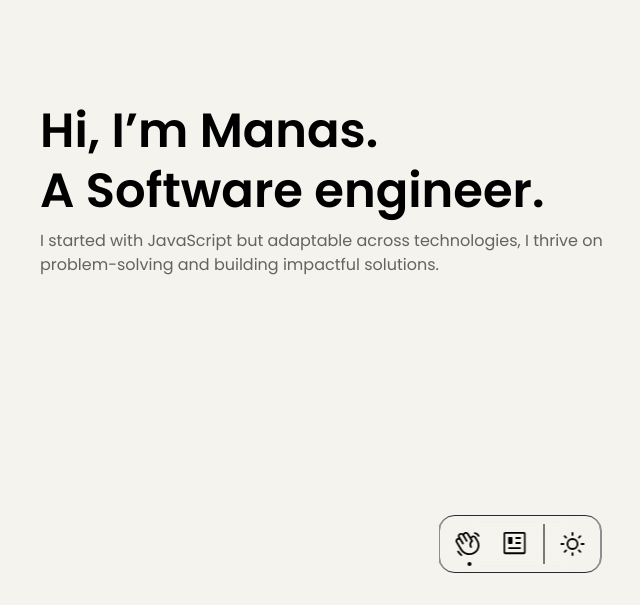
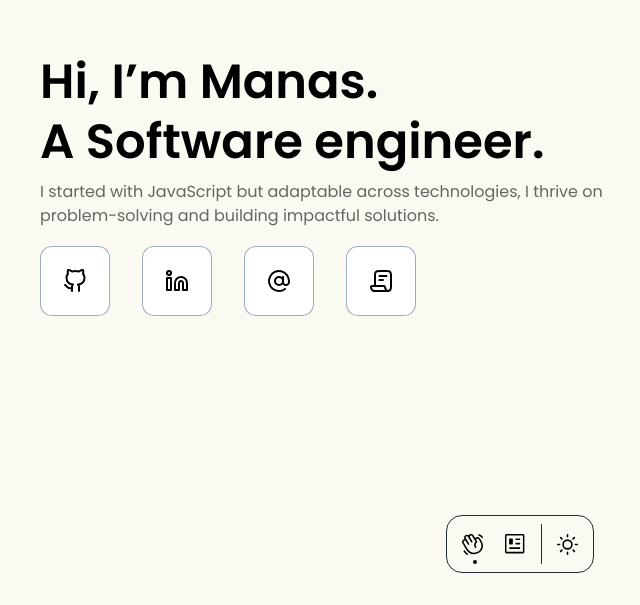
Before and after one commit to manasamancharla/masc, a React (Vite) app: page / in a window 1280 px wide. Shown: the part 195-800 px from the top of the page, without its empty margins (120-760 px from the left). Built offline with nearby package versions, Linux system fonts and the light colour scheme.

Commit message:
feat:added button cva component

```diff
--- a/index.html
+++ b/index.html
@@ -2,7 +2,9 @@
 <html lang="en">
   <head>
     <meta charset="UTF-8" />
-    <link rel="icon" href="/vite.svg" />
+    <!-- <link href="/Sun.svg" rel="icon" media="(prefers-color-scheme: light)" />
+    <link href="/Moon.svg" rel="icon" media="(prefers-color-scheme: dark)" /> -->
+
     <meta name="viewport" content="width=device-width, initial-scale=1.0" />
     <title>Manas</title>
   </head>
--- a/src/Hero.tsx
+++ b/src/Hero.tsx
@@ -1,3 +1,9 @@
+import { Button } from "./components/ui/Button";
+import { Github } from "./components/icons/Github";
+import { Linkedin } from "./components/icons/Linkedin";
+import { Mail } from "./components/icons/Mail";
+import { Resume } from "./components/icons/Resume";
+
 const Hero = () => {
   return (
     <>
@@ -9,6 +15,20 @@ const Hero = () => {
           I started with JavaScript but adaptable across technologies, I thrive
           on problem-solving and building impactful solutions.
         </p>
+        <div className="flex flex-wrap items-center gap-8 px-0 py-2.5 relative">
+          <Button intent="cta">
+            <Github />
+          </Button>
+          <Button intent="cta">
+            <Linkedin />
+          </Button>
+          <Button intent="cta">
+            <Mail />
+          </Button>
+          <Button intent="cta">
+            <Resume />
+          </Button>
+        </div>
       </section>
     </>
   );
--- a/src/components/Navbar.tsx
+++ b/src/components/Navbar.tsx
@@ -79,7 +79,7 @@ const Navbar = () => {
             </DockIcon>
           ))}
 
-          <div className={`border-l border-text h-full`} />
+          <div className={`border-l border-[#232B34] h-full`} />
 
           {THEME.navbar.map((item) => (
             <DockIcon key={item.label}>
--- /dev/null
+++ b/src/components/icons/Github.tsx
@@ -0,0 +1,30 @@
+import type { SVGProps } from "react";
+
+export function Github(props: SVGProps<SVGSVGElement>) {
+  return (
+    <svg
+      width="24"
+      height="24"
+      viewBox="0 0 24 24"
+      fill="none"
+      aria-hidden="true"
+      xmlns="http://www.w3.org/2000/svg"
+      {...props}
+    >
+      <g clipPath="url(#clip0_89_23)">
+        <path
+          d="M9 19.0001C4 20.5001 4 16.5001 2 16.0001M16 22.0001V18.1301C16.0375 17.6532 15.9731 17.1739 15.811 16.7239C15.6489 16.2738 15.3929 15.8635 15.06 15.5201C18.2 15.1701 21.5 13.9801 21.5 8.52006C21.4997 7.12389 20.9627 5.78126 20 4.77006C20.4559 3.54857 20.4236 2.19841 19.91 1.00006C19.91 1.00006 18.73 0.65006 16 2.48006C13.708 1.85888 11.292 1.85888 9 2.48006C6.27 0.65006 5.09 1.00006 5.09 1.00006C4.57638 2.19841 4.54414 3.54857 5 4.77006C4.03013 5.78876 3.49252 7.14352 3.5 8.55006C3.5 13.9701 6.8 15.1601 9.94 15.5501C9.611 15.89 9.35726 16.2955 9.19531 16.74C9.03335 17.1845 8.96681 17.6581 9 18.1301V22.0001"
+          stroke="currentColor"
+          strokeWidth="2"
+          strokeLinecap="round"
+          strokeLinejoin="round"
+        />
+      </g>
+      <defs>
+        <clipPath id="clip0_89_23">
+          <rect width="24" height="24" fill="white" />
+        </clipPath>
+      </defs>
+    </svg>
+  );
+}
--- /dev/null
+++ b/src/components/icons/Linkedin.tsx
@@ -0,0 +1,37 @@
+import type { SVGProps } from "react";
+
+export function Linkedin(props: SVGProps<SVGSVGElement>) {
+  return (
+    <svg
+      width="24"
+      height="24"
+      viewBox="0 0 24 24"
+      fill="none"
+      aria-hidden="true"
+      xmlns="http://www.w3.org/2000/svg"
+      {...props}
+    >
+      <path
+        d="M16 8C17.5913 8 19.1174 8.63214 20.2426 9.75736C21.3679 10.8826 22 12.4087 22 14V21H18V14C18 13.4696 17.7893 12.9609 17.4142 12.5858C17.0391 12.2107 16.5304 12 16 12C15.4696 12 14.9609 12.2107 14.5858 12.5858C14.2107 12.9609 14 13.4696 14 14V21H10V14C10 12.4087 10.6321 10.8826 11.7574 9.75736C12.8826 8.63214 14.4087 8 16 8Z"
+        stroke="currentColor"
+        strokeWidth="2"
+        strokeLinecap="round"
+        strokeLinejoin="round"
+      />
+      <path
+        d="M6 9H2V21H6V9Z"
+        stroke="currentColor"
+        strokeWidth="2"
+        strokeLinecap="round"
+        strokeLinejoin="round"
+      />
+      <path
+        d="M4 6C5.10457 6 6 5.10457 6 4C6 2.89543 5.10457 2 4 2C2.89543 2 2 2.89543 2 4C2 5.10457 2.89543 6 4 6Z"
+        stroke="currentColor"
+        strokeWidth="2"
+        strokeLinecap="round"
+        strokeLinejoin="round"
+      />
+    </svg>
+  );
+}
--- /dev/null
+++ b/src/components/icons/Mail.tsx
@@ -0,0 +1,23 @@
+import type { SVGProps } from "react";
+
+export function Mail(props: SVGProps<SVGSVGElement>) {
+  return (
+    <svg
+      width="24"
+      height="24"
+      viewBox="0 0 24 24"
+      fill="none"
+      aria-hidden="true"
+      xmlns="http://www.w3.org/2000/svg"
+      {...props}
+    >
+      <path
+        d="M16 7.99999V13C16 13.7956 16.3161 14.5587 16.8787 15.1213C17.4413 15.6839 18.2044 16 19 16C19.7957 16 20.5587 15.6839 21.1213 15.1213C21.6839 14.5587 22 13.7956 22 13V12C21.9999 9.74302 21.2362 7.55247 19.8333 5.78452C18.4303 4.01658 16.4706 2.77521 14.2726 2.26229C12.0747 1.74936 9.76794 1.99503 7.72736 2.95936C5.68677 3.92368 4.03241 5.54995 3.03327 7.57371C2.03413 9.59748 1.74898 11.8997 2.22418 14.1061C2.69938 16.3125 3.90699 18.2932 5.65064 19.7263C7.39429 21.1593 9.57144 21.9603 11.8281 21.9991C14.0847 22.0379 16.2881 21.3122 18.08 19.94M16 12C16 14.2091 14.2091 16 12 16C9.79086 16 8 14.2091 8 12C8 9.79086 9.79086 8 12 8C14.2091 8 16 9.79086 16 12Z"
+        stroke="currentColor"
+        strokeWidth="2"
+        strokeLinecap="round"
+        strokeLinejoin="round"
+      />
+    </svg>
+  );
+}
--- /dev/null
+++ b/src/components/icons/Resume.tsx
@@ -0,0 +1,23 @@
+import type { SVGProps } from "react";
+
+export function Resume(props: SVGProps<SVGSVGElement>) {
+  return (
+    <svg
+      width="24"
+      height="24"
+      viewBox="0 0 24 24"
+      fill="none"
+      aria-hidden="true"
+      xmlns="http://www.w3.org/2000/svg"
+      {...props}
+    >
+      <path
+        d="M5.975 16.987V6.532C5.975 5.187 6.032 3.626 7.04 2.732C7.866 2 9.034 2 10.14 2H17.45C18.477 2 19.542 2.018 20.462 2.47C20.5367 2.50667 20.6077 2.545 20.675 2.585C22.042 3.388 22 5.302 22 6.885V17.417C22 18.458 21.952 19.528 21.52 20.476C21.106 21.383 20.54 21.79 19.496 21.982M5.975 16.987H14.805C15.218 16.987 15.59 17.24 15.735 17.625C15.861 17.962 15.965 18.252 16.058 18.525C16.381 19.483 16.665 20.494 17.345 21.242C17.754 21.692 18.183 21.92 18.755 21.982M5.975 16.987H2.969C2.416 16.987 1.958 17.434 2.003 17.984C2.05 18.56 2.153 19.062 2.343 19.599C2.679 20.549 3.263 21.51 4.223 21.824C4.577 21.939 4.969 21.977 5.474 21.982H18.755M19.496 21.982C19.2492 22.005 19.0018 22.005 18.755 21.982M19.496 21.982H18.755M10.469 7H17.469M10.469 11H13.969"
+        stroke="currentColor"
+        strokeWidth="2"
+        strokeLinecap="round"
+        strokeLinejoin="round"
+      />
+    </svg>
+  );
+}
--- /dev/null
+++ b/src/components/ui/Button.tsx
@@ -0,0 +1,41 @@
+import { cva, type VariantProps } from "class-variance-authority";
+
+// NEED TO WORK ON COLOR CODES
+const button = cva(
+  [
+    "flex items-center flex-col rounded-xl gap-2.5 border border-solid overflow-hidden justify-center transition-colors",
+  ],
+  {
+    variants: {
+      intent: {
+        cta: [
+          "bg-cta-button-bg border-cta-button-border hover:bg-cta-button-hover",
+        ],
+        secondary: ["bg-gray-500", "text-white", "hover:bg-gray-600"],
+        danger: ["bg-red-500", "text-white", "hover:bg-red-600"],
+      },
+      size: {
+        small: ["w-[70px]", "h-[70px]", "p-3"],
+        medium: ["text-base", "py-2", "px-4"],
+        large: ["text-lg", "py-3", "px-6"],
+      },
+    },
+    defaultVariants: {
+      intent: "cta",
+      size: "small",
+    },
+  },
+);
+
+// Extract variant props type
+type ButtonProps = VariantProps<typeof button> & {
+  children: React.ReactNode;
+  className?: string;
+};
+
+// Button component
+export const Button = ({ intent, size, children, className }: ButtonProps) => {
+  return (
+    <button className={button({ intent, size, className })}>{children}</button>
+  );
+};
--- a/src/components/ui/Dock.tsx
+++ b/src/components/ui/Dock.tsx
@@ -22,7 +22,7 @@ export interface DockProps extends VariantProps<typeof dockVariants> {
   ref?: Ref<HTMLInputElement>;
 }
 
-const DEFAULT_SIZE = 40;
+const DEFAULT_SIZE = 35;
 const DEFAULT_MAGNIFICATION = 60;
 const DEFAULT_DISTANCE = 140;
 
@@ -117,7 +117,7 @@ const DockIcon = ({
   const heightTransform = useTransform(
     distanceCalc,
     [-distance, 0, distance],
-    [size, 45, size],
+    [size, 40, size],
   );
 
   const scaleSize = useSpring(sizeTransform, {
--- a/src/index.css
+++ b/src/index.css
@@ -64,10 +64,14 @@ html {
 
   /* Overrides the existing color system */
   --color-*: initial;
-  --color-surface: oklch(91.35% 0.0046 78.3);
-  --color-background: oklch(96.35% 0.0067 97.35);
+  --color-surface: oklch(0.95 0.0103 81.8);
+  --color-background: oklch(0.98 0.0093 99.98);
   --color-text: oklch(0% 0 0);
   --color-text-neutral: oklch(20.02% 0 0 / 65%);
+
+  --color-cta-button-bg: #ffffff;
+  --color-cta-button-hover: #f5f5f5;
+  --color-cta-button-border: rgba(148, 163, 184, 0.9);
 }
 
 @layer base {
@@ -76,6 +80,10 @@ html {
     --color-background: oklch(14.48% 0 0);
     --color-text: oklch(100% 0 0);
     --color-text-neutral: oklch(71.07% 0.0351 256.79 / 90%);
+
+    --color-cta-button-bg: #0a0a0a;
+    --color-cta-button-hover: #0e1218;
+    --color-cta-button-border: rgba(148, 163, 184, 0.9);
   }
 
   body {
```
Also changed, not shown: package.json (+19 -19 lines), 1 other file (tests, documents, lock files or other folders).
